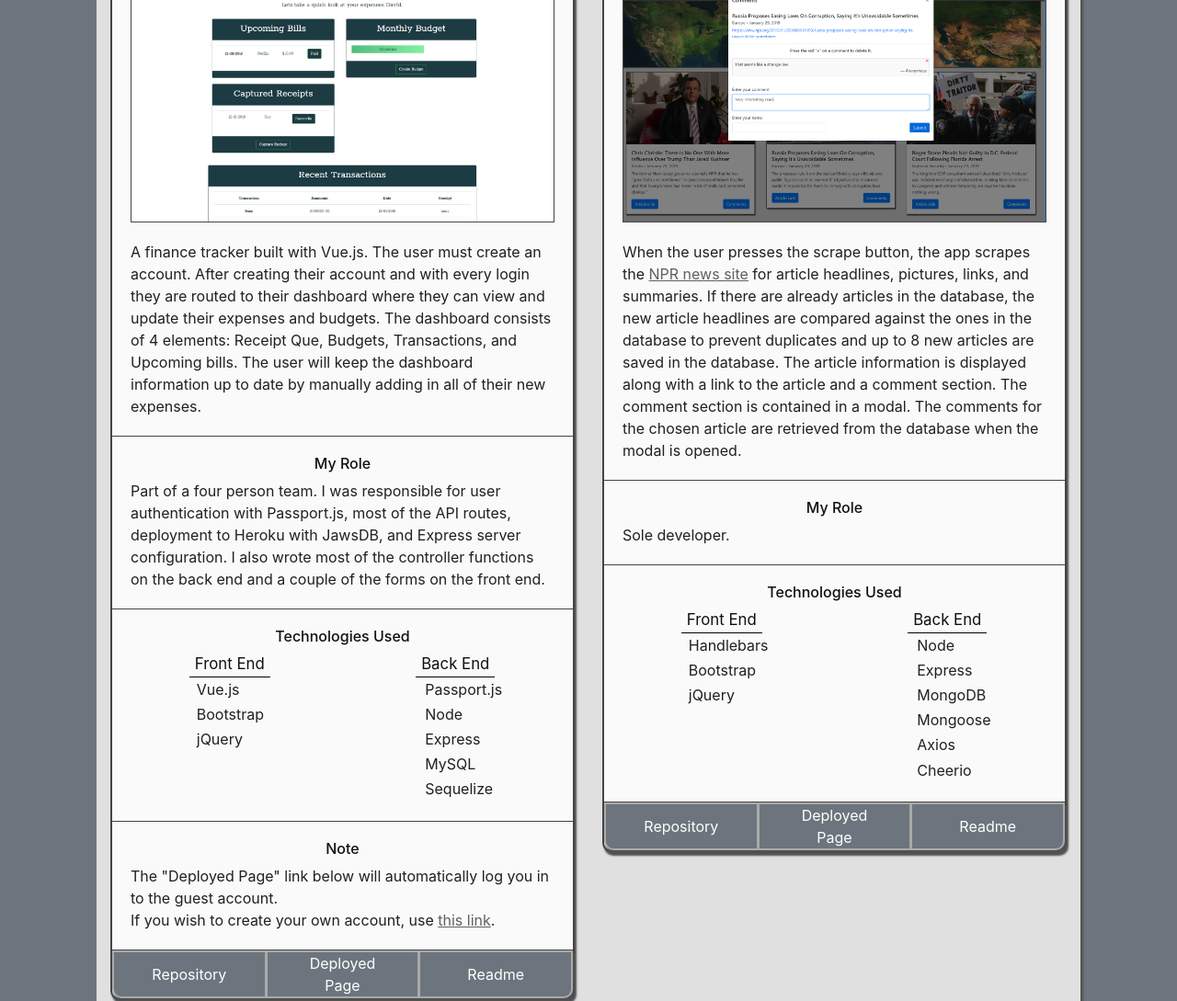
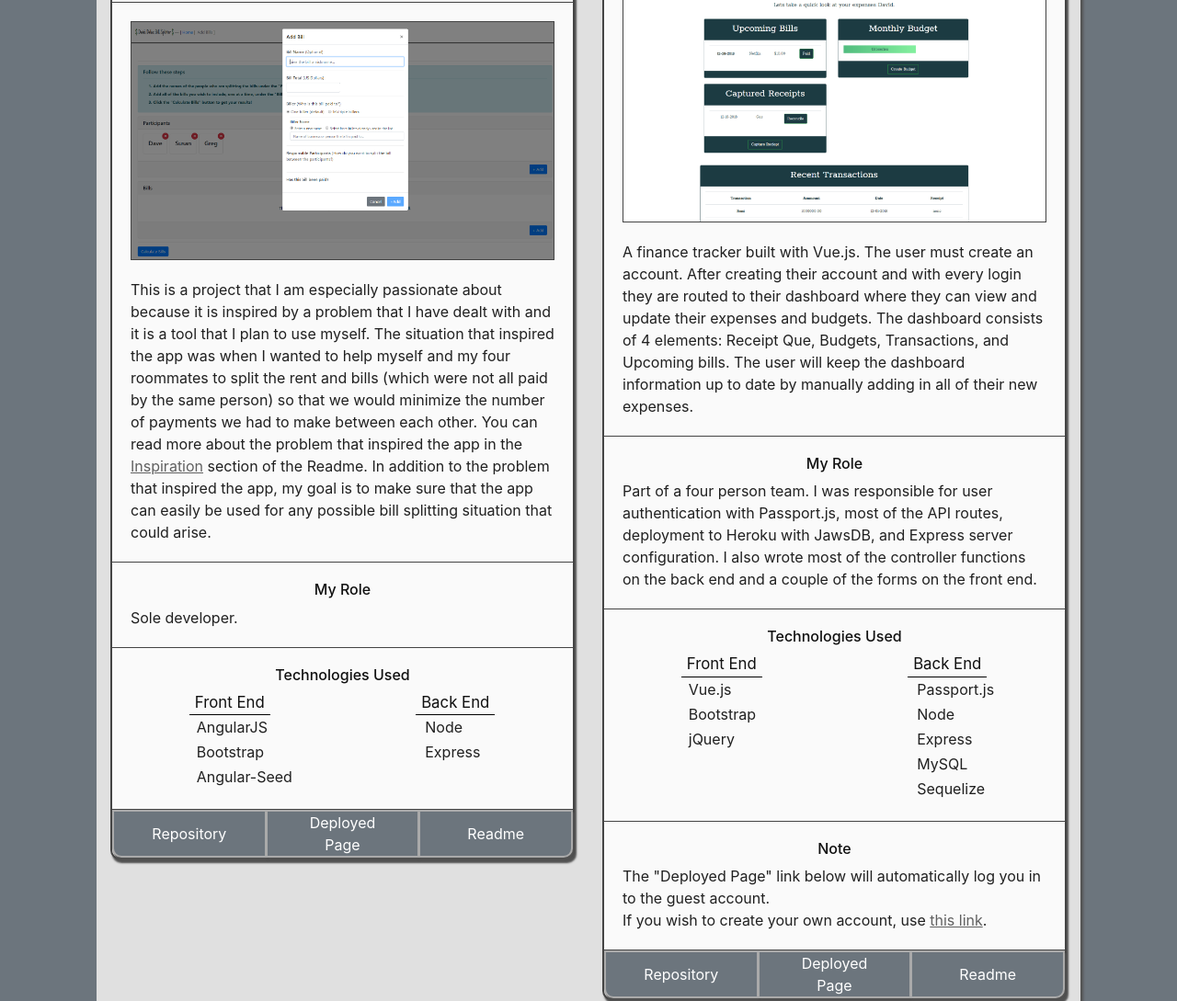
Before and after one commit to djknit/djknit.github.io, a plain HTML site: page index.html in a window 1280 px wide. Shown: the part 1991-3080 px from the top of the page at 92% size. Drawn offline with nearby package versions, Linux system fonts and the light colour scheme; a web font is replaced by a local one.

Commit message:
added bill-splitter card

```diff
--- a/index.html
+++ b/index.html
@@ -289,6 +289,69 @@
                         <span>Deployed<br>Page</span>
                       </a>
                       <a href="./assets/documents/cerebellum.html" class="btn btn-secondary" target="_blank" rel="noopener">
+                        <span>Readme</span>
+                      </a>
+                    </div>
+                  </div>
+                </div>
+              </div>
+              <div class="col-xl-6">
+                <div class="project card">
+                  <div class="card-header">
+                    <h3>Delux Bill Splitter</h3>
+                    <h3 class="in-progress">(In Progress)</h3>
+                  </div>
+                  <div class="card-body">
+                    <img src="assets/images/bill_splitter.png" alt="Delux Bill Splitter screenshot" />
+                  </div>
+                  <div class="card-body">
+                    This is a project that I am especially passionate about because it is inspired by a problem that I have dealt with and
+                    it is a tool that I plan to use myself. The situation that inspired the app was when I wanted to help myself and my
+                    four roommates to split the rent and bills (which were not all paid by the same person) so that we would minimize the
+                    number of payments we had to make between each other. You can read more about the problem that inspired the app in the
+                    <a href="assets/documents/bill-splitter.html#inspiration" target="_blank" rel="noopener">Inspiration</a> section of
+                    the Readme. In addition to the problem that inspired the app, my goal is to make sure that the app can easily be used for
+                    any possible bill splitting situation that could arise.
+                  </div>
+                  <div class="card-body">
+                    <h6>My Role</h6>
+                      Sole developer.
+                  </div>
+                  <div class="card-body">
+                    <h6>Technologies Used</h6>
+                    <div class="row">
+                      <div class="col-6">
+                        <label>Front End</label>
+                        <ul>
+                          <li><a href="https://angularjs.org/" target="_blank" rel="noopener">
+                            AngularJS</a></li>
+                          <li><a href="https://getbootstrap.com/" target="_blank" rel="noopener">
+                            Bootstrap</a></li>
+                          <li>
+                            <a href="https://github.com/angular/angular-seed" target="_blank" rel="noopener">
+                              Angular-Seed</a></li>
+                        </ul>
+                      </div>
+                      <div class="col-6">
+                        <label>Back End</label>
+                        <ul>
+                          <li><a href="https://nodejs.org/en/about/" target="_blank" rel="noopener">
+                            Node</a></li>
+                          <li><a href="https://expressjs.com/" target="_blank" rel="noopener">
+                            Express</a></li>
+                        </ul>
+                      </div>
+                    </div>
+                  </div>
+                  <div class="card-footer">
+                    <div class="btn-group" role="group" aria-label="links">
+                      <a href="https://github.com/djknit/Delux-Bill-Splitter" class="btn btn-secondary" target="_blank" rel="noopener">
+                        <span>Repository</span>
+                      </a>
+                      <a href="https://delux-bill-splitter.herokuapp.com/#!/" class="btn btn-secondary" target="_blank" rel="noopener">
+                        <span>Deployed<br>Page</span>
+                      </a>
+                      <a href="./assets/documents/bill-splitter.html" class="btn btn-secondary" target="_blank" rel="noopener">
                         <span>Readme</span>
                       </a>
                     </div>
```
